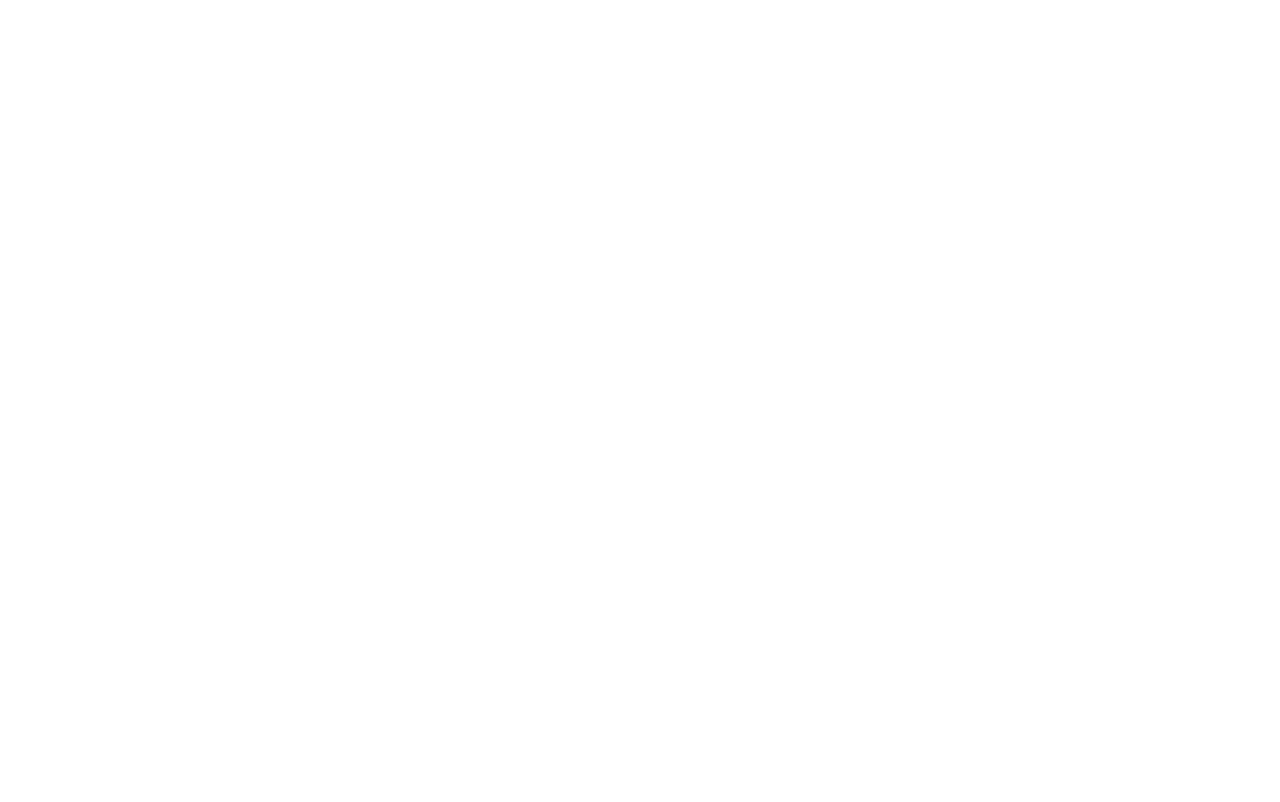
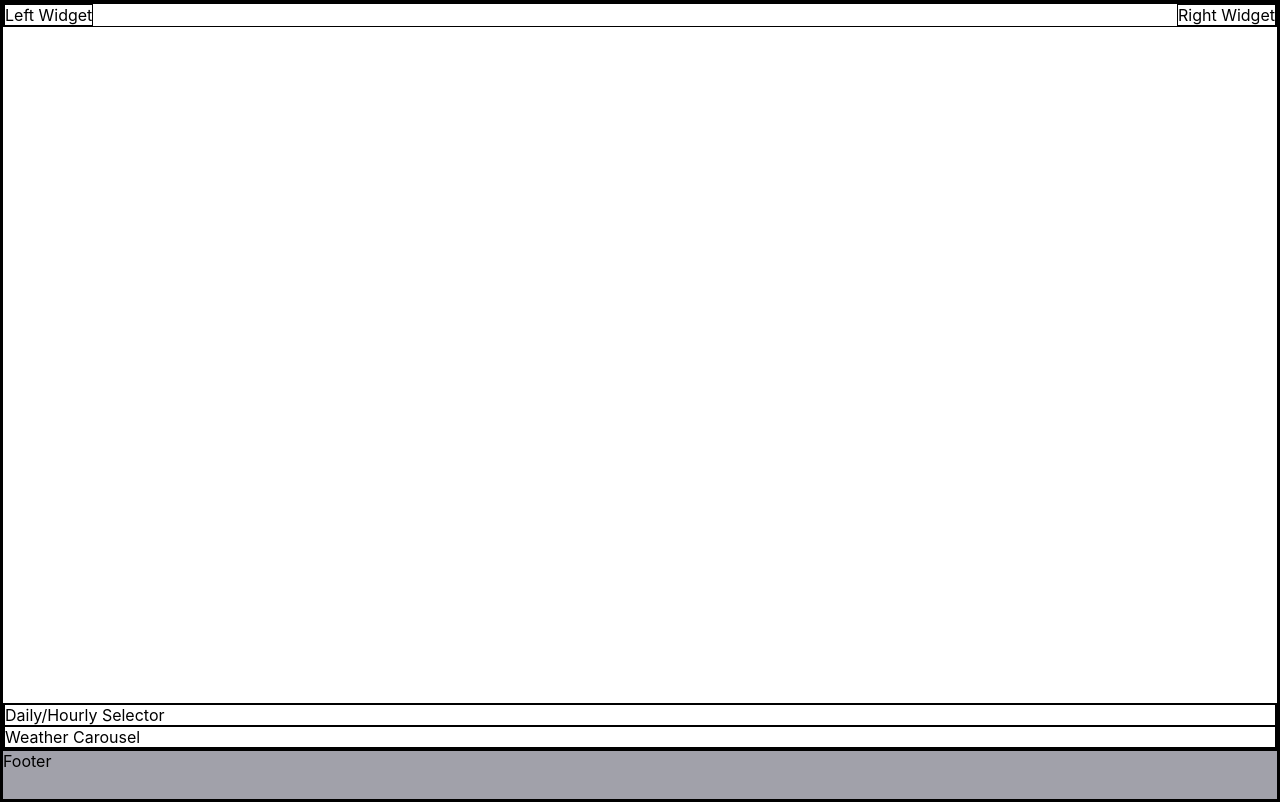
Before and after one commit to JPaulCodes/weather-app, a website built with webpack: page src/template.html in a window 1280 px wide. Built offline with nearby package versions, Linux system fonts and the light colour scheme.

Commit message:
Add initial page layout

```diff
--- a/src/css/styles.css
+++ b/src/css/styles.css
@@ -0,0 +1,31 @@
+* {
+  box-sizing: border-box;
+  padding: 0;
+  margin: 0;
+  font-family: -apple-system, BlinkMacSystemFont, 'Segoe UI', Roboto, Helvetica, Arial, sans-serif,
+    'Apple Color Emoji', 'Segoe UI Emoji', 'Segoe UI Symbol';
+  border: 1px solid black;
+}
+
+body {
+  display: flex;
+  flex-direction: column;
+  min-height: 100vh;
+}
+
+main {
+  display: flex;
+  flex-direction: column;
+  justify-content: space-between;
+  flex: 1;
+}
+
+.top-section {
+  display: flex;
+  justify-content: space-between;
+}
+
+footer {
+  background-color: #a1a1aa;
+  min-height: 50px;
+}
--- a/src/template.html
+++ b/src/template.html
@@ -7,5 +7,16 @@
   <title>WeatherApp</title>
 </head>
 <body>
+  <main>
+    <div class="top-section">
+      <div class="left-widget">Left Widget</div>
+      <div class="right-widget">Right Widget</div>
+    </div>
+    <div class="bottom-section">
+      <div class="selector">Daily/Hourly Selector</div>
+      <div class="weather-carousel">Weather Carousel</div>
+    </div>
+  </main>
+  <footer>Footer</footer>
 </body>
 </html>
```
